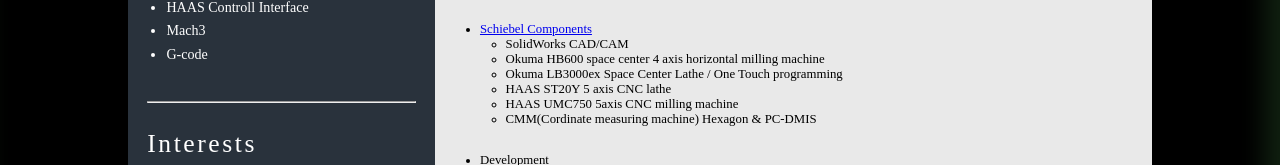
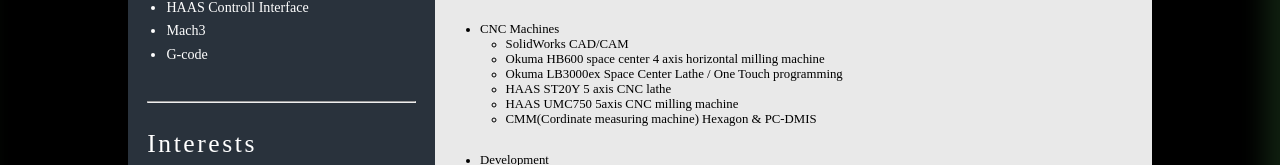
Before and after one commit to nikoladim123/my-portfolio, a plain HTML site: page expertise.html in a window 1280 px wide. Shown: the part 582-747 px from the top of the page. Drawn offline with Linux system fonts and the light colour scheme; a web font is replaced by a local one.

Commit message:
fix company / machines

```diff
--- a/expertise.html
+++ b/expertise.html
@@ -110,7 +110,8 @@
                     <li>Manual Lathe</li>
                   </ul>
                 </li>
-                <li><a href="https://schiebel-actuators.com/" target="_blank">Schiebel Components</a>
+                <li>
+                  CNC Machines
                   <ul>
                     <li>SolidWorks CAD/CAM</li>
                     <li>Okuma HB600 space center 4 axis horizontal milling machine</li>
```
